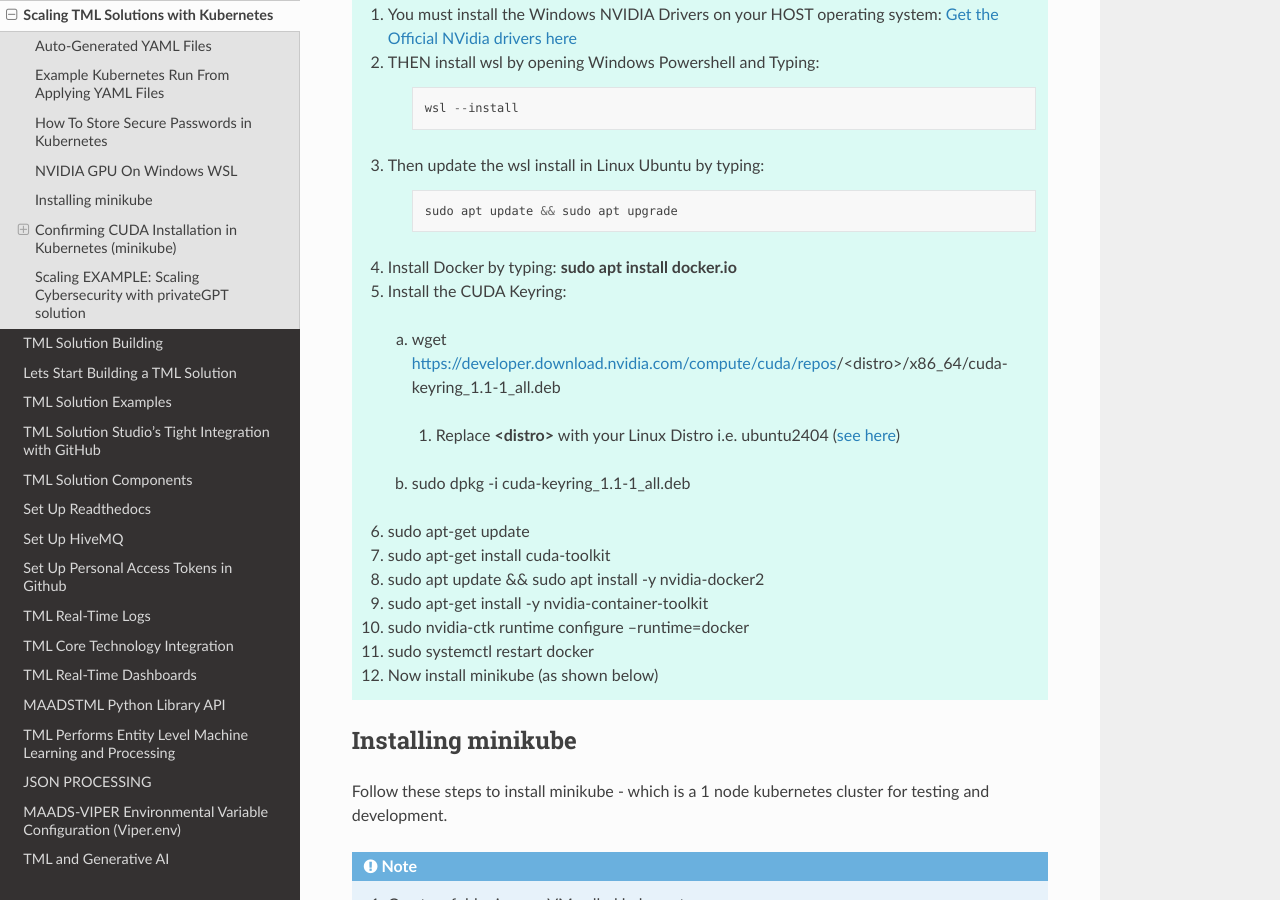
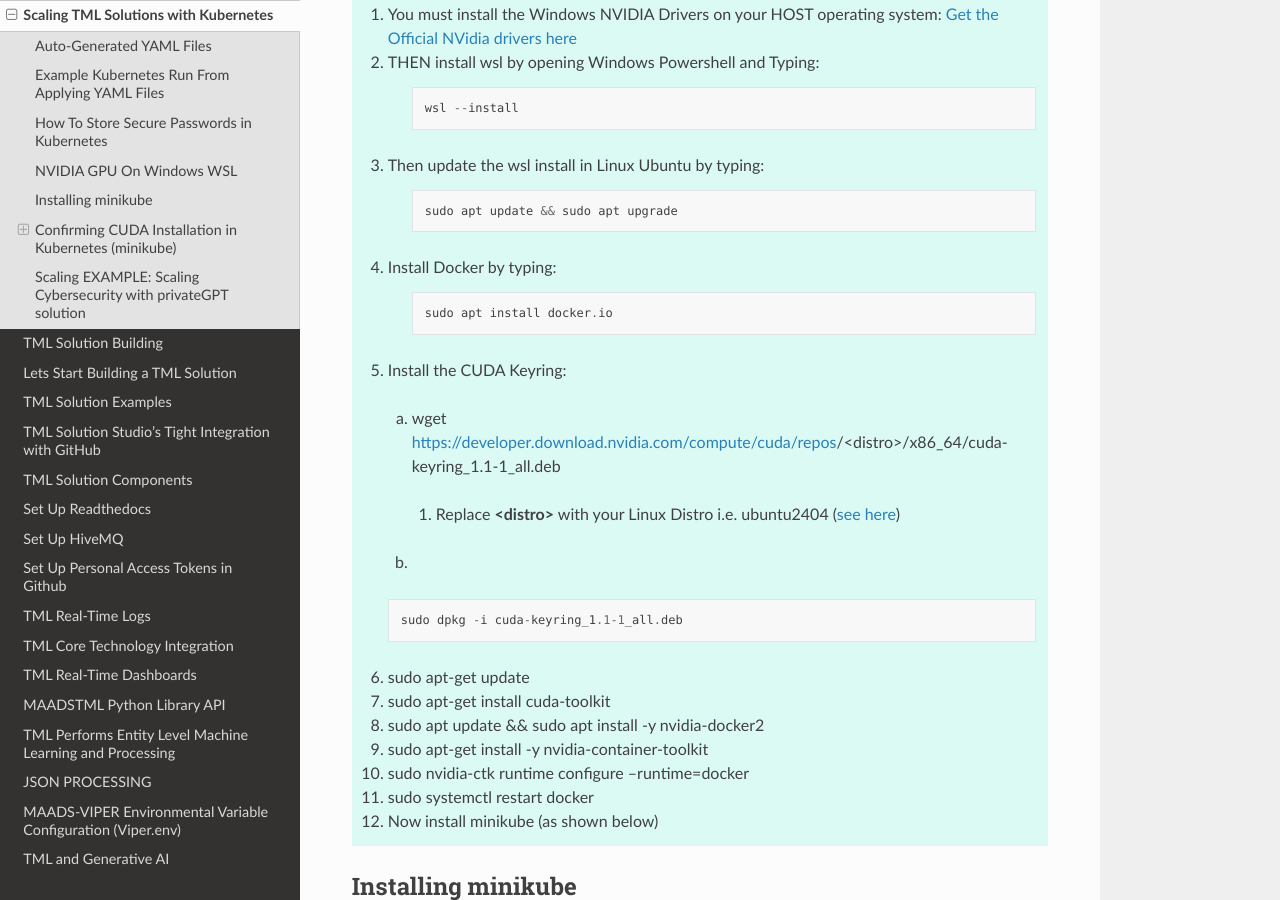
Before and after one commit to smaurice101/readthedocs, a Sphinx documentation site: the page built from docs/source/kube.rst, in a window 1280 px wide and 900 px high, scrolled down 4480 px. Built offline with Sphinx 7.4.7 and the Read the Docs theme 3.1.0, drawn with Linux system fonts in a browser that asks for light colours.

Commit message:
Update kube.rst

```diff
--- a/docs/source/kube.rst
+++ b/docs/source/kube.rst
@@ -195,12 +195,20 @@ NVIDIA GPU On Windows WSL
 
            sudo apt update && sudo apt upgrade
 
-   4. Install Docker by typing: **sudo apt install docker.io**
+   4. Install Docker by typing:
+
+       .. code-block::
+
+           sudo apt install docker.io
 
    5. Install the CUDA Keyring:
      a. wget https://developer.download.nvidia.com/compute/cuda/repos/<distro>/x86_64/cuda-keyring_1.1-1_all.deb
       1. Replace **<distro>** with your Linux Distro i.e. ubuntu2404 (`see here <https://docs.nvidia.com/cuda/cuda-installation-guide-linux/index.html#ubuntu>`_)
-     b. sudo dpkg -i cuda-keyring_1.1-1_all.deb
+     b.
+
+     .. code-block::
+
+         sudo dpkg -i cuda-keyring_1.1-1_all.deb
 
    6. sudo apt-get update
 
```
